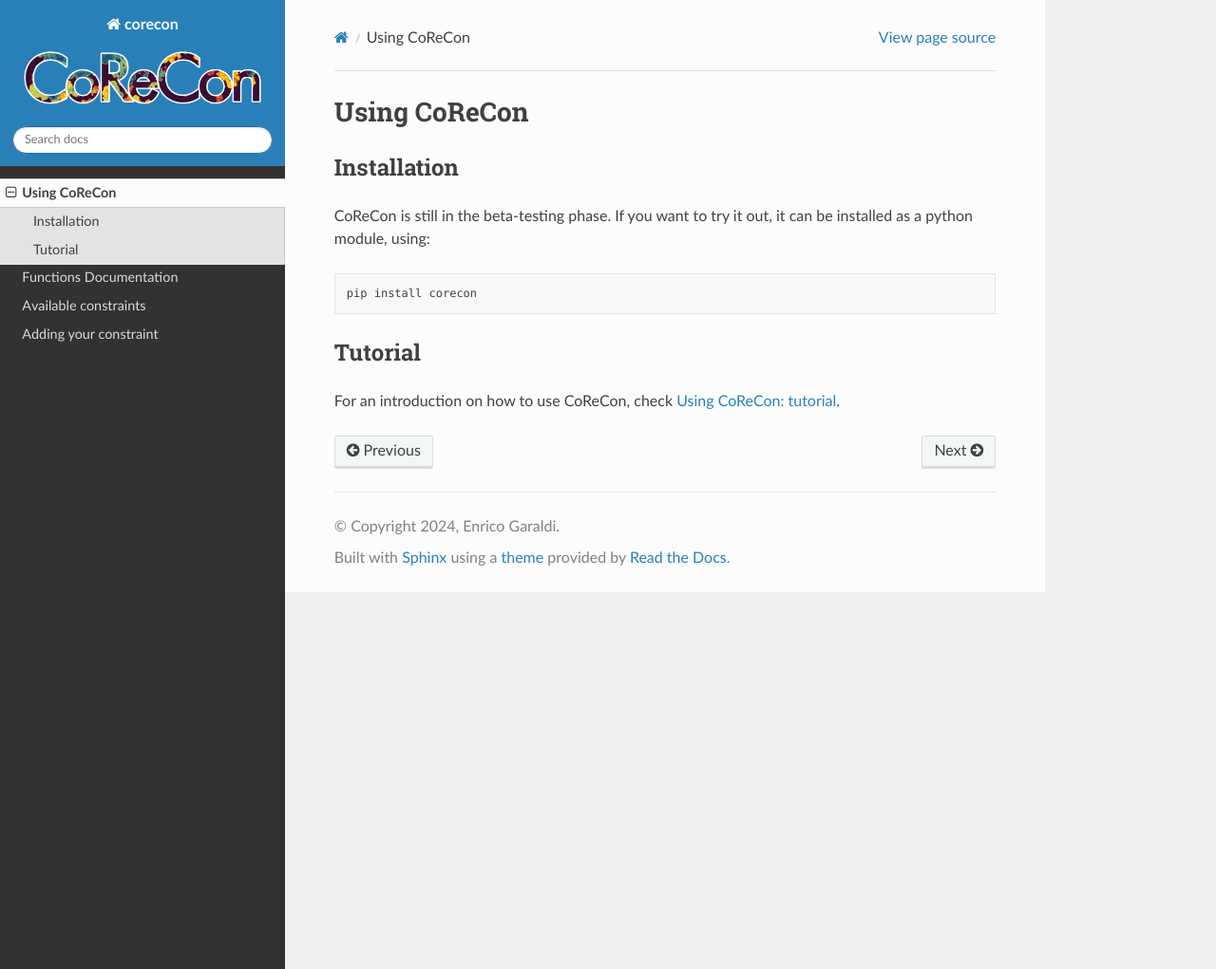
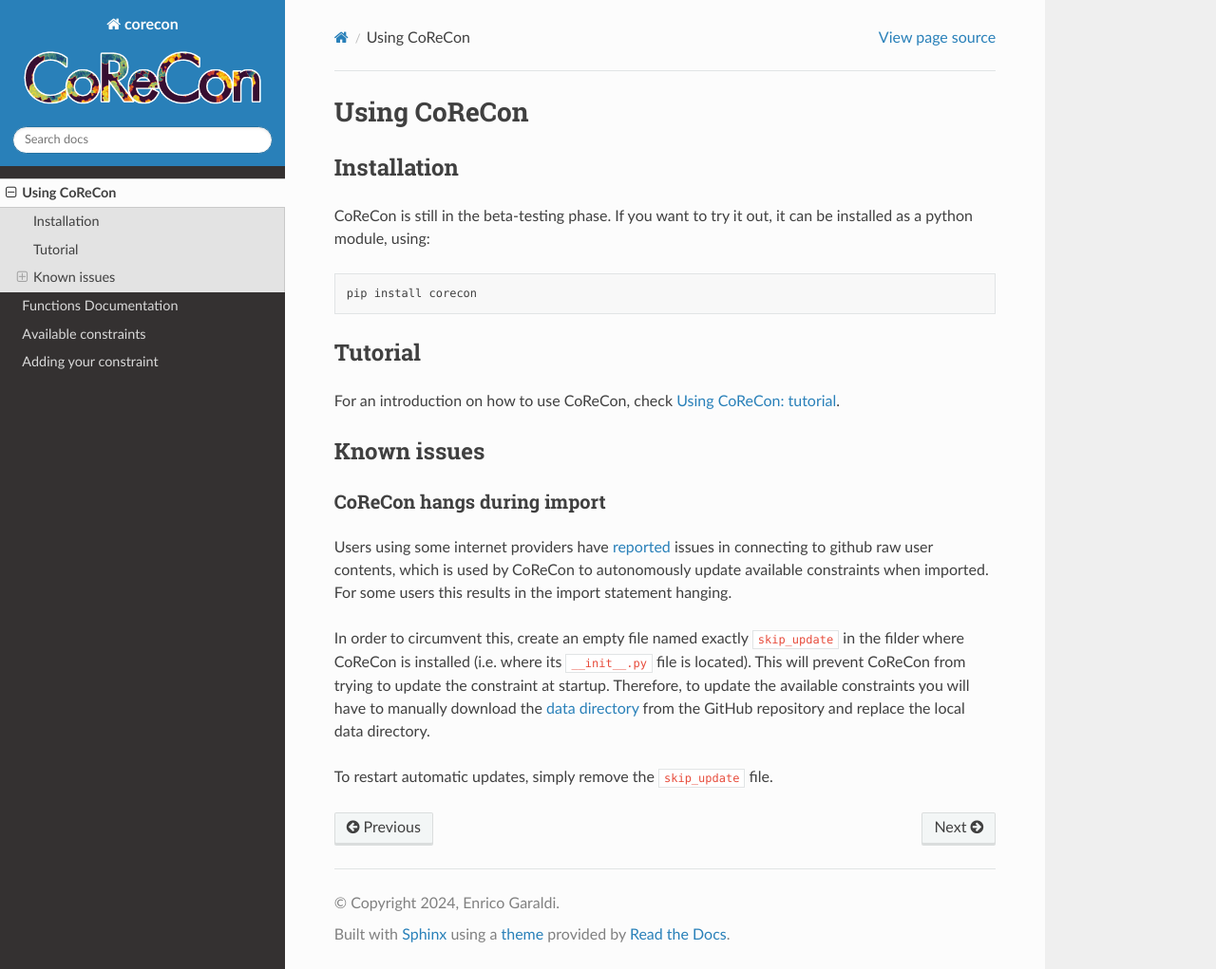
Before and after one commit to EGaraldi/corecon, a Sphinx documentation site: the page built from docs/using.rst, in a window 1280 px wide and 1021 px high. Shown: the whole window at 95% size. Built offline with Sphinx 7.4.7 and the Read the Docs theme 2.0.0, drawn with Linux system fonts in a browser that asks for light colours.

Commit message:
add known issues

```diff
--- a/docs/using.rst
+++ b/docs/using.rst
@@ -15,3 +15,22 @@
 Tutorial
 """"""""
 For an introduction on how to use CoReCon, check :ref:`Tutorial`.
+
+
+Known issues
+""""""""""""
+
+CoReCon hangs during import
+---------------------------
+Users using some internet providers have reported_ issues in connecting to github raw user contents, which is used by CoReCon to autonomously update available
+constraints when imported. For some users this results in the import statement hanging.
+
+.. _reported: https://github.com/orgs/community/discussions/42655
+
+In order to circumvent this, create an empty file named exactly ``skip_update`` in the filder where CoReCon is installed (i.e. where its ``__init__.py`` file is located).
+This will prevent CoReCon from trying to update the constraint at startup. Therefore, to update the available constraints you will have to manually download the `data directory`_
+from the GitHub repository and replace the local data directory.
+
+.. _data directory: https://github.com/EGaraldi/corecon/tree/master/corecon/data
+
+To restart automatic updates, simply remove the ``skip_update`` file.
```
